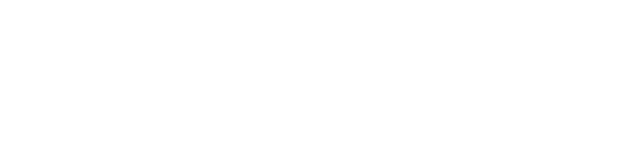
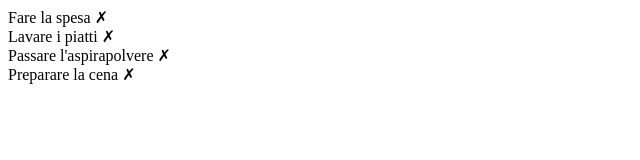
Before and after one commit to amalialorena/Vue-To-Do-List, a plain HTML site: page index.html in a window 1280 px wide. Shown: the whole page, without its empty margins (0-640 px from the left). Drawn offline with nearby package versions, Linux system fonts and the light colour scheme.

Commit message:
elementi in pagina

```diff
--- a/index.html
+++ b/index.html
@@ -9,8 +9,13 @@
 </head>
 <body>
     <div id="list-container">
+        <div v-for="task, i in tasks" :key="i">
+            {{task.text}}
+            <span @click="">&#x02717</span>
+        </div>
 
     </div>
+    <script src="https://cdn.jsdelivr.net/npm/vue"></script>
     <script src="js/myscript.js"></script>
 </body>
 </html>
--- a/js/myscript.js
+++ b/js/myscript.js
@@ -20,3 +20,34 @@
             //e aggiungerà una classe al testo selezionato
 //creo l'input e un bottone
 //pusho il valore dell'input nell'array al click sul bottone
+
+var app = new Vue ({
+
+    el: "#list-container",
+
+    data: {
+        tasks: [
+            {
+                text: "Fare la spesa",
+                done: false
+            },
+            {
+                text: "Lavare i piatti",
+                done: true
+            },
+            {
+                text: "Passare l'aspirapolvere",
+                done: false
+            },
+            {
+                text: "Preparare la cena",
+                done: false
+            }
+
+        ]
+    },
+
+    methods: {
+
+    }
+});
```
